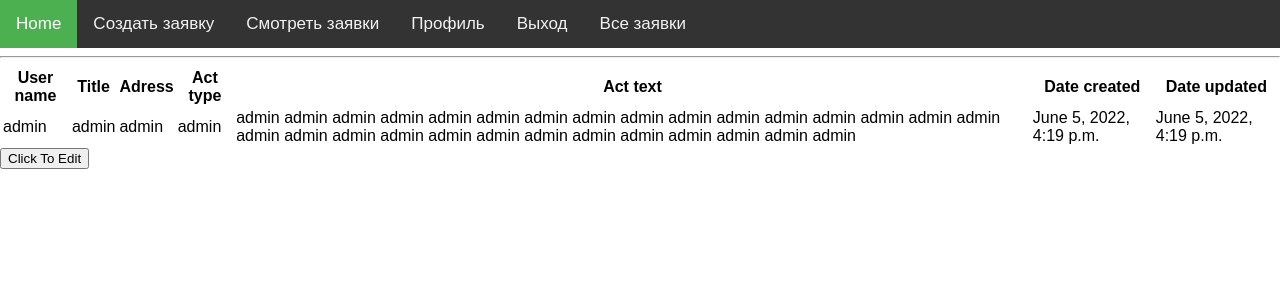
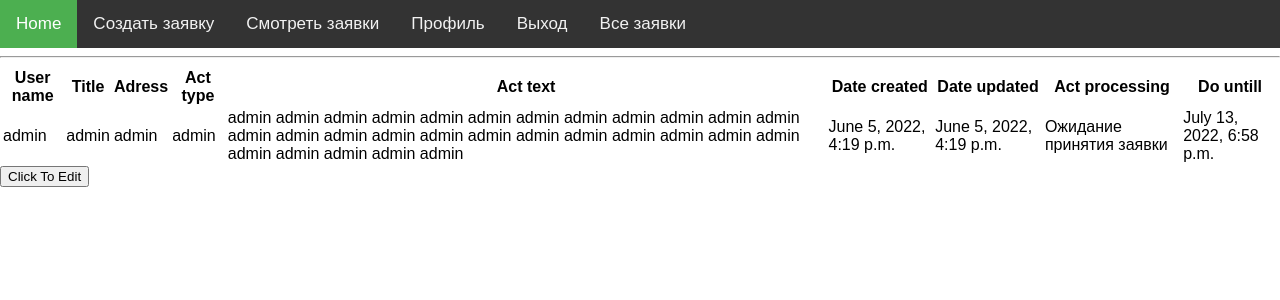
Before and after one commit to Laderlappenn/University-Practice-Django-App, a Django app: page /act/6/ in a window 1280 px wide. Shown: the top 300 px of the page. Run offline with Django 4.2, Linux system fonts and the light colour scheme; a user stored in the database is signed in; data comes from the database, SQL or seed files in the repository; both versions use the stored data as it was after the commit; some libraries are stand-ins or nearby versions.

Commit message:
added act processing

```diff
--- a/dispatcher/forms.py
+++ b/dispatcher/forms.py
@@ -36,3 +36,4 @@ class ActForm(ModelForm):
     class Meta:
         model = Act
         fields = '__all__'
+        exclude = ('act_processing', 'do_until', )
--- a/dispatcher/models.py
+++ b/dispatcher/models.py
@@ -1,6 +1,7 @@
 from django.db import models
 from django.conf import settings
 from django.utils import timezone
+
 #from django.contrib.auth.models import AbstractUser
 # from django.core.validators import RegexValidator
 
@@ -34,5 +35,13 @@ class Act(models.Model):
     act_type = models.CharField(max_length=20)
     text = models.TextField()
 
+    class ActProcesses(models.TextChoices):
+        waiting = 'Ожидание принятия заявки'
+        accepted = 'Заявки принята'
+        returned = 'Заявка возвращена'
+
+    act_processing = models.CharField(max_length=25, choices=ActProcesses.choices, default=ActProcesses.waiting)
+    do_until = models.DateTimeField(null=True)
+
     def __str__(self):
         return self.title
--- a/dispatcher/views.py
+++ b/dispatcher/views.py
@@ -4,6 +4,7 @@ from django.contrib.auth.mixins import LoginRequiredMixin
 from django.contrib.auth.decorators import login_required
 from django.views.generic import ListView, View
 from django.http import  QueryDict
+
 
 from .forms import  ActForm #CreateUserForm
 from .models import Act
@@ -37,7 +38,6 @@ def profile(request):
 @login_required
 def act_page_create(request):
     form_class = ActForm
-
     form = form_class(request.POST or None)
     if request.method == 'POST':
         form = ActForm(request.POST)
@@ -56,6 +56,7 @@ def act_page(request, actid):
     queryset = get_object_or_404(Act, id=actid) #Act.objects.get(id=actid)
     if request.user.id == queryset.user_id or request.user.is_staff == 1:
         if request.method == 'GET':
+            print(queryset.do_until)
             return render(request, 'dispatcher/act_page.html', {'act':queryset})
         elif request.method == 'PUT':
             data = QueryDict(request.body).dict()
@@ -84,7 +85,7 @@ def act_list(request):
 def dispatcher_act_list(request):
 
     if request.user.is_staff == 1:
-        queryset = Act.objects.all()
+        queryset = Act.objects.all().order_by('-date_updated')
         return render(request, 'dispatcher/act_list.html',{'acts':queryset})
     else:
         return render(request, 'dispatcher/no_access.html')
--- a/templates/dispatcher/details/act-detail.html
+++ b/templates/dispatcher/details/act-detail.html
@@ -8,6 +8,8 @@
         <th>Act text</th>
         <th>Date created</th>
         <th>Date updated</th>
+         <th>Act processing</th>
+         <th>Do untill</th>
       </tr>
     </thead>
     <tbody>
@@ -19,6 +21,15 @@
         <td>{{act.text}}</td>
         <td>{{act.date_created}}</td>
         <td>{{act.date_updated}}</td>
+        <td>{{act.act_processing}}</td>
+        {% if act.do_until == None %}
+        <td>No date</td>
+        {% else %}
+        <td>{{act.do_until}}</td>
+        {% endif %}
+
+
+
       </tr>
 
     </tbody>
```
Also changed, not shown: db.sqlite3.
